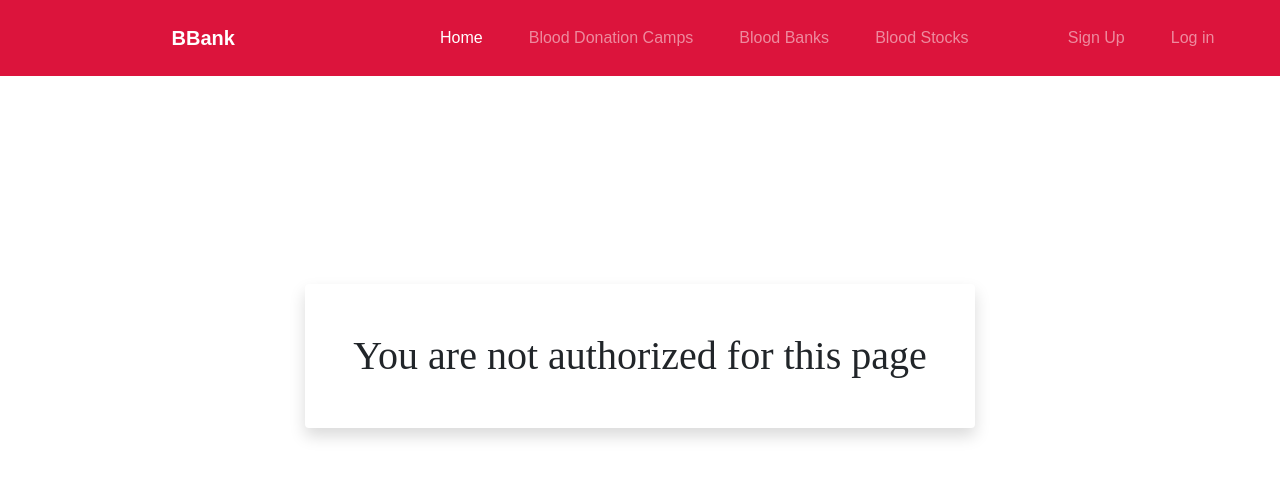
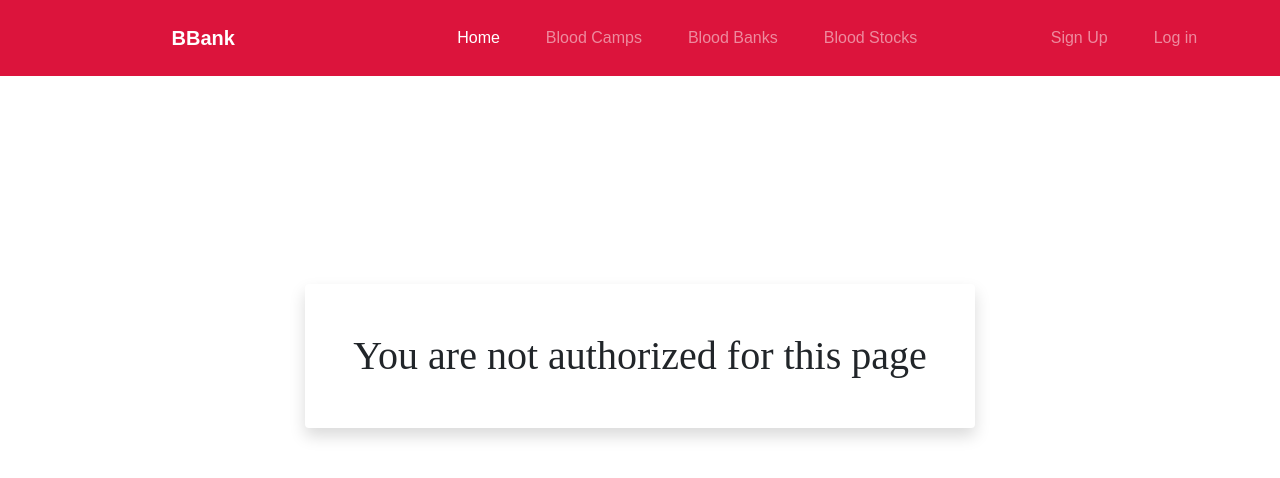
Before and after one commit to yashgandhi876/BBank_Frontend, a React (Create React App) app: page /bloodbanks in a window 1280 px wide. Shown: the top 478 px of the page. Built offline with nearby package versions, Linux system fonts and the light colour scheme.

Commit message:
added stocks fixed color error

```diff
--- a/src/Components/Layout/Header.js
+++ b/src/Components/Layout/Header.js
@@ -115,7 +115,7 @@ const Header = (props) => {
 							</li>
 							<li className="nav-item">
 								<Link className="nav-link" to="/bloodcamps">
-									Blood Donation Camps
+									Blood Camps
 								</Link>
 							</li>
 							<li className="nav-item">
--- a/src/Components/StockModel.js
+++ b/src/Components/StockModel.js
@@ -8,7 +8,7 @@ function StockModel(props) {
 		async function getData() {
 			try {
 				console.log(`in get data of ${props.id}`);
-				const data = await axios.get(`/bloodbank/getStockOfBank/:${props.id}`);
+				const data = await axios.get(`/bloodbank/getStockOfBank/${props.id}`);
 				console.log("data: ");
 				console.log(data.data);
 				let obj = {
```
